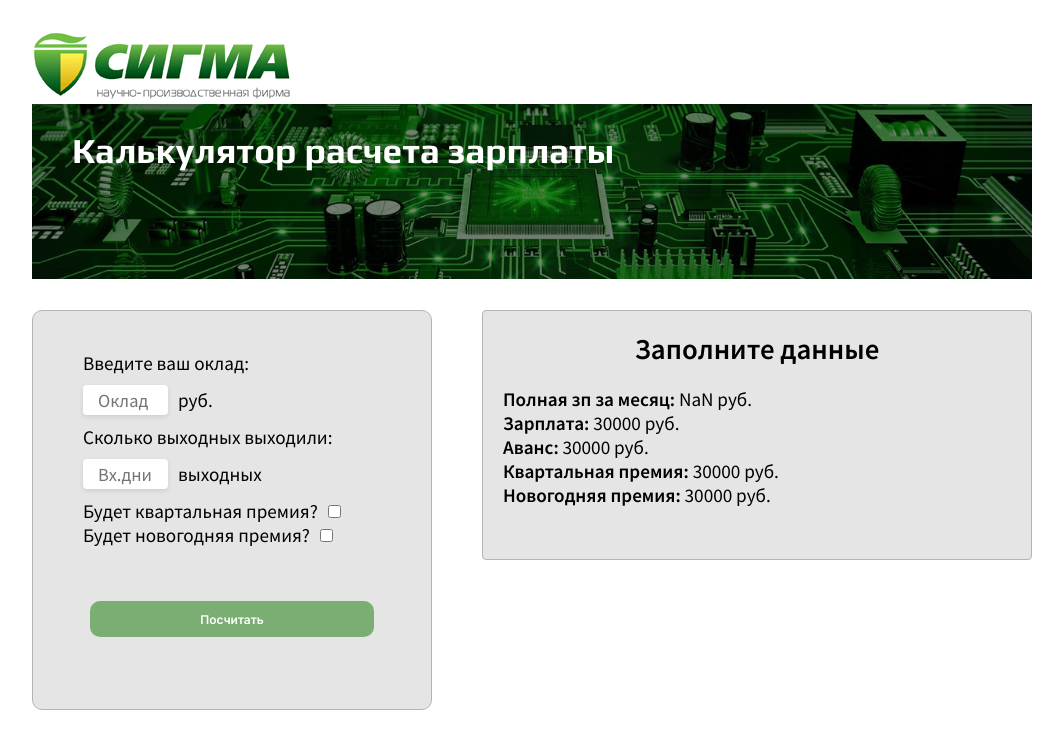
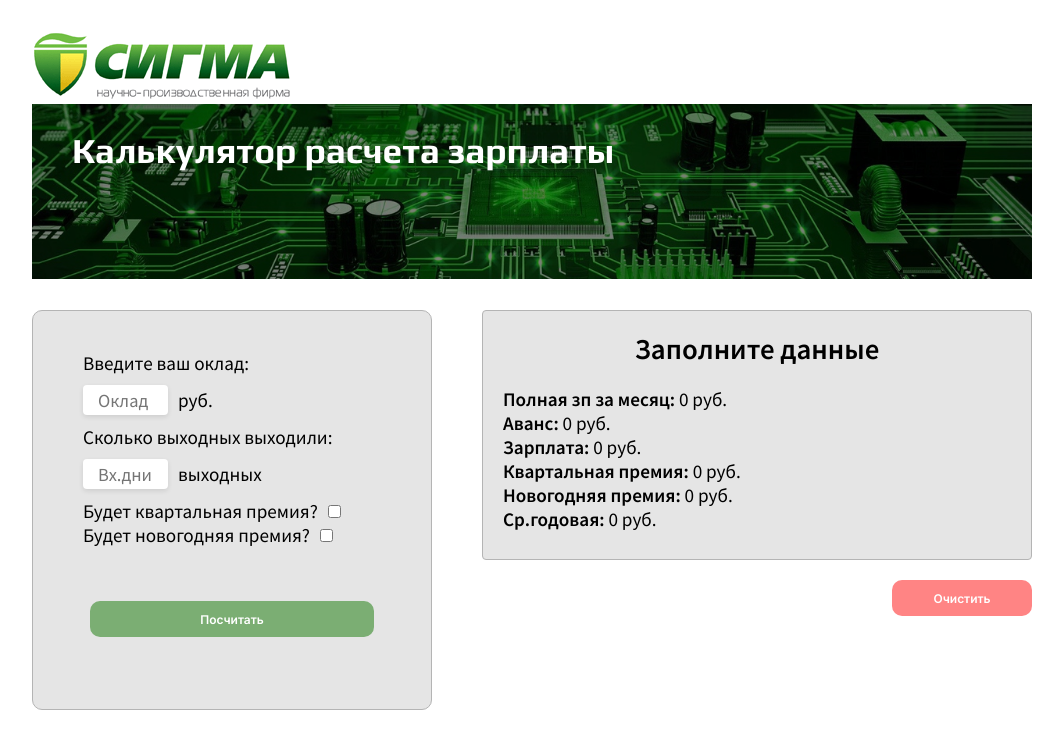
Before and after one commit to fundamentum71/sigma-salary, a React (Create React App) app: page / in a window 1280 px wide. Shown: the top 748 px of the page, without its empty margins (108-1171 px from the left). Built offline with nearby package versions, Linux system fonts and the light colour scheme; the HTML template or start-up script is replaced by a standard one.

Commit message:
начал делать логику калькулятора, сделал кнопку ресет

```diff
--- a/src/components/resultField/ResultField.tsx
+++ b/src/components/resultField/ResultField.tsx
@@ -1,44 +1,83 @@
 import React from 'react';
-import { useAppSelector } from '../../redux/hook';
+import { reset } from '../../redux/form/slice';
+import { useAppDispatch, useAppSelector } from '../../redux/hook';
 import styles from './resultField.module.scss';
 
 const ResultField: React.FC = () => {
+	const dispatch = useAppDispatch();
 	let { salary, weekends, quarterlyPercent, newYearPercent } = useAppSelector(
 		(state) => state.form,
 	);
+	const [monthlyBonus, setMonthlyBonus] = React.useState(30);
 
-	//let sum;
-	//if (isNaN(parseFloat(salary))) {
-	//	let updSalary = 0;
-	//	sum = updSalary + ();
-	//} else {
-	//	sum = parseFloat(salary) * 2;
-	//}
+	let fullSalary = 0;
+	let prepaid = 0;
+	let cleanSalary = 0;
+	let quarterlyPremium = 0;
+	let newYearBonus = 0;
+	let salaryForWekend = 0;
 
-	const fullSalary =
+	if (quarterlyPercent === '') {
+		quarterlyPercent = '0';
+	}
+
+	if (newYearPercent === '') {
+		newYearPercent = '0';
+	}
+
+	quarterlyPremium =
 		parseFloat(salary) +
-		(parseFloat(salary) / 100) * 30 -
-		((parseFloat(salary) + (parseFloat(salary) / 100) * 30) / 100) * 13;
+		(parseFloat(salary) / 100) * parseFloat(quarterlyPercent) -
+		parseFloat(salary);
+
+	//новогодняя премия
+	newYearBonus =
+		parseFloat(salary) +
+		(parseFloat(salary) / 100) * parseFloat(newYearPercent) -
+		parseFloat(salary);
+	//полная зп
+	fullSalary =
+		parseFloat(salary) +
+		(parseFloat(salary) / 100) * monthlyBonus -
+		((parseFloat(salary) + (parseFloat(salary) / 100) * monthlyBonus) / 100) * 13 +
+		quarterlyPremium +
+		newYearBonus +
+		salaryForWekend;
+	//аванс
+	prepaid = (parseFloat(salary) - (parseFloat(salary) / 100) * 13) / 2;
+	//зарплата
+	cleanSalary = fullSalary - prepaid;
+	//квартальная премия
 
 	return (
+		<div className={styles.wrapper}>
 			<section className={styles.result}>
 				<h2>Заполните данные</h2>
 				<div className={styles.fullSallary}>
-				<span>Полная зп за месяц:</span> {fullSalary} руб.
+					<span>Полная зп за месяц:</span> {fullSalary ? fullSalary : 0} руб.
+				</div>
+				<div className={styles.prepaid}>
+					<span>Аванс:</span> {prepaid ? prepaid : 0} руб.
 				</div>
 				<div className={styles.salary}>
-				<span>Зарплата:</span> 30000 руб.
+					<span>Зарплата:</span> {cleanSalary ? cleanSalary : 0} руб.
+				</div>
+
+				<div className={styles.prepaid}>
+					<span>Квартальная премия:</span> {quarterlyPremium ? quarterlyPremium : 0} руб.
 				</div>
 				<div className={styles.prepaid}>
-				<span>Аванс:</span> 30000 руб.
+					<span>Новогодняя премия:</span> {newYearBonus ? newYearBonus : 0} руб.
 				</div>
+
 				<div className={styles.prepaid}>
-				<span>Квартальная премия:</span> 30000 руб.
-			</div>
-			<div className={styles.prepaid}>
-				<span>Новогодняя премия:</span> 30000 руб.
+					<span>Ср.годовая:</span> {newYearBonus ? newYearBonus : 0} руб.
 				</div>
 			</section>
+			<button className={styles.clear} onClick={() => dispatch(reset())}>
+				Очистить
+			</button>
+		</div>
 	);
 };
 
--- a/src/components/resultField/resultField.module.scss
+++ b/src/components/resultField/resultField.module.scss
@@ -15,3 +15,34 @@
 		font-weight: 800;
 	}
 }
+.clear {
+	background-color: $error-validated-color;
+	color: #ffffff;
+	border-radius: 10px;
+	width: 140px;
+	height: 36px;
+	font-family: 'inter';
+	font-size: 0.75rem;
+	display: block;
+	margin-top: 20px;
+
+	cursor: pointer;
+	border: none;
+	&:active {
+		transform: scale(1.05);
+	}
+	&:disabled {
+		background-color: $btn-disable-color;
+		color: $btn-disable-text-color;
+		cursor: default;
+		&:active {
+			transform: none;
+		}
+	}
+}
+
+.wrapper {
+	display: flex;
+	flex-direction: column;
+	align-items: flex-end;
+}
--- a/src/redux/form/slice.ts
+++ b/src/redux/form/slice.ts
@@ -17,17 +17,16 @@ const formSlice = createSlice({
 				? action.payload.quarterlyPercent
 				: '';
 			state.newYearPercent = action.payload.newYearPercent ? action.payload.newYearPercent : '';
-			console.log(
-				'Из редакса',
-				state.salary,
-				state.weekends,
-				state.quarterlyPercent,
-				state.newYearPercent,
-			);
+		},
+		reset(state) {
+			state.salary = '';
+			state.weekends = '';
+			state.quarterlyPercent = '';
+			state.newYearPercent = '';
 		},
 	},
 });
 
-export const { updState } = formSlice.actions;
+export const { updState, reset } = formSlice.actions;
 
 export default formSlice.reducer;
```
Lines whose indentation alone changed are shown as unchanged.
